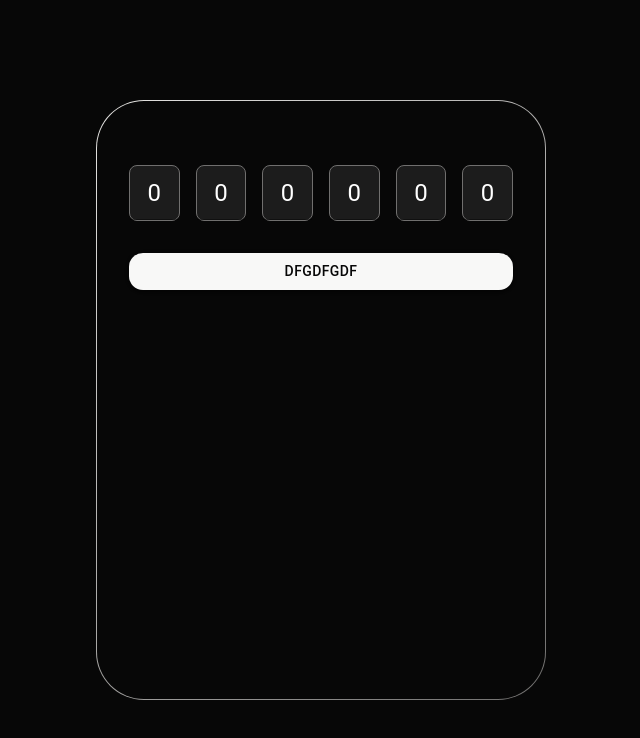
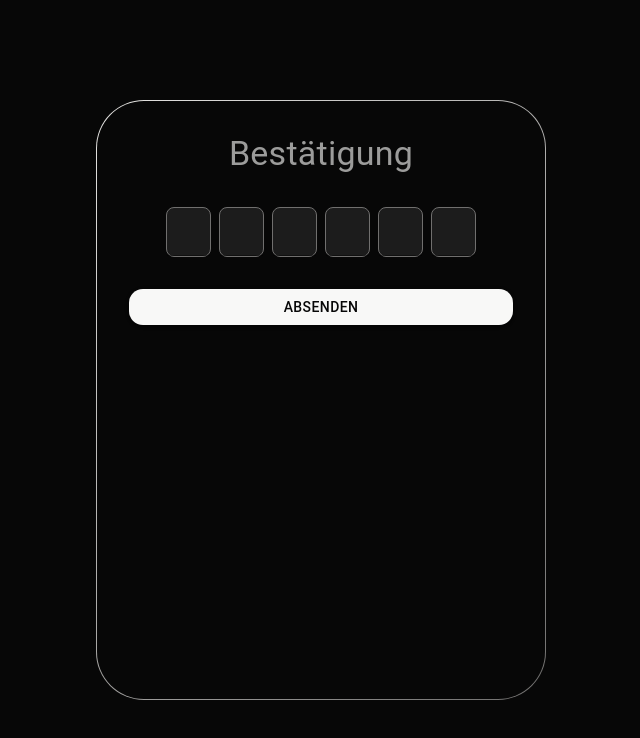
Before and after one commit to BaldrProgrammer/letter, a Next.js app in the folder client/: page /auth/verify-code in a window 1280 px wide. Shown: the top 738 px of the page, without its empty margins (319-959 px from the left). Built offline with nearby package versions, Linux system fonts and the light colour scheme.

Commit message:
habe zweite Stufe der Autorizierung gemacht

```diff
--- a/client/package.json
+++ b/client/package.json
@@ -12,11 +12,13 @@
     "@emotion/react": "^11.14.0",
     "@emotion/styled": "^11.14.1",
     "@mui/material": "^9.0.1",
+    "js-cookie": "^3.0.8",
     "next": "16.2.6",
     "react": "19.2.4",
     "react-dom": "19.2.4"
   },
   "devDependencies": {
+    "@types/js-cookie": "^3.0.6",
     "@types/node": "^20",
     "@types/react": "^19",
     "@types/react-dom": "^19",
--- a/client/src/components/Forms/VerifyCodForm.tsx
+++ b/client/src/components/Forms/VerifyCodForm.tsx
@@ -1,48 +1,75 @@
 'use client'
 
-import {Box, Typography} from "@mui/material";
+import { Box, Typography } from "@mui/material";
 import ButtonLetter from "@/components/Buttons/ButtonLertter";
 import InputCode from "@/components/Inputs/InputCode";
 import useVerifyCode from "@/hooks/actions/useVerifyCode";
-import {useEffect, useState} from "react";
-import { useSearchParams } from "next/navigation";
-import {check_code} from "@/types/actions";
+import { useEffect, useState } from "react";
+import { useSearchParams, useRouter } from "next/navigation";
+import Cookies from "js-cookie";
 
-export default function VerifyCodForm(){
+export default function VerifyCodForm() {
 
-    const [code, setCode] = useState<number>(0)
-    const {post, error, loading} = useVerifyCode()
+    const [email, setEmail] = useState<string>('');
+    const [auth, setAuth] = useState<boolean>(false);
+    const { post, error, loading } = useVerifyCode();
+    const search = useSearchParams();
+    const navigate = useRouter();
 
-    const search = useSearchParams()
+    useEffect(() => {
+        const token = Cookies.get('token');
+        setAuth(!!token);
+        const emailParam = search.get('email');
+        if (emailParam) {
+            setEmail(emailParam);
+        }
+    }, [search]);
 
+    const handleVerify = async (completedCode: string) => {
+        if (!completedCode || completedCode.length !== 6 || loading || !email) return;
 
-    const VerifyCode = (code:string) =>{
-        if(code || loading) return
+        const numericCode = parseInt(completedCode, 10);
+        const success = await post({
+            email: email,
+            code: numericCode,
+            is_Login: auth,
+        });
+        if (success) {
+            console.log("Успешная авторизация/подтверждение!");
+            if (!auth) {
+                navigate.push('/auth/reg');
+            } else {
+                navigate.push('/p/chats');
+            }
+        }
+    };
 
-    }
-
-    return(
+    return (
         <Box
             sx={{
                 height: 600,
                 width: 450,
                 borderRadius: 12,
-                padding:4,
-
-                display:'flex',
+                padding: 4,
+                display: 'flex',
                 flexDirection: 'column',
-
                 border: '1px solid transparent',
                 background: 'linear-gradient(#070707, #070707) padding-box, linear-gradient(135deg, #E5E4E2, #706f6e) border-box',
             }}
         >
-            <Typography>
+            <Typography sx={{ color: '#9c9c9b', textAlign: 'center' }} variant={'h4'}>
+                Bestätigung
+            </Typography>
 
-            </Typography>
-            <InputCode onComplete={VerifyCode} length={6} value={code}/>
+            {email && (
+                <Typography sx={{ color: '#666', textAlign: 'center', mt: 1, fontSize: '14px' }}>
+                    Код отправлен на {email}
+                </Typography>
+            )}
+            <InputCode onComplete={handleVerify} length={6} />
             <ButtonLetter>
-                dfgdfgdf
+                {loading ? "Überprüfung..." : "Absenden"}
             </ButtonLetter>
         </Box>
-    )
+    );
 }
--- a/client/src/components/Inputs/InputCode.tsx
+++ b/client/src/components/Inputs/InputCode.tsx
@@ -2,61 +2,65 @@
 import { useRef, useState } from "react";
 import { Box, Input } from "@mui/material";
 
-interface CodeInputProps {
+interface InputCodeProps {
     length?: number;
     onComplete: (code: string) => void;
-    value:number,
 }
 
-export default function InputCode({ length = 6, onComplete, value }: CodeInputProps) {
-    const [code, setCode] = useState<string[]>(new Array(length).fill(""));
+export default function InputCode({ length = 6, onComplete }: InputCodeProps) {
+    // Внутренний массив для раздельного хранения каждой цифры
+    const [codeArray, setCodeArray] = useState<string[]>(new Array(length).fill(""));
     const inputsRef = useRef<HTMLInputElement[]>([]);
 
     const handleChange = (value: string, index: number) => {
+        // Разрешаем только цифры
         if (/[^0-9]/.test(value)) return;
 
-        const newCode = [...code];
-        newCode[index] = value.slice(-1);
-        setCode(newCode);
+        const newCodeArray = [...codeArray];
+        // Берем только последний введенный символ
+        newCodeArray[index] = value.slice(-1);
+        setCodeArray(newCodeArray);
 
+        // Если цифра введена, фокус на следующую ячейку
         if (value && index < length - 1) {
             inputsRef.current[index + 1]?.focus();
         }
 
-        const fullCode = newCode.join("");
+        // Если заполнили последнюю ячейку, склеиваем код и отдаем наверх
+        const fullCode = newCodeArray.join("");
         if (fullCode.length === length) {
             onComplete(fullCode);
         }
     };
 
     const handleKeyDown = (e: React.KeyboardEvent<HTMLInputElement>, index: number) => {
-
-        if (e.key === "Backspace" && !code[index] && index > 0) {
-            const newCode = [...code];
-            newCode[index - 1] = "";
-            setCode(newCode);
+        // Стирание по Backspace
+        if (e.key === "Backspace" && !codeArray[index] && index > 0) {
+            const newCodeArray = [...codeArray];
+            newCodeArray[index - 1] = "";
+            setCodeArray(newCodeArray);
             inputsRef.current[index - 1]?.focus();
         }
     };
 
     return (
-        <Box sx={{ display: 'flex', gap: 2, justifyContent: 'center', my: 4 }}>
-            {code.map((num, idx) => (
+        <Box sx={{ display: 'flex', gap: 1, justifyContent: 'center', my: 4 }}>
+            {codeArray.map((num, idx) => (
                 <Input
                     key={idx}
                     inputRef={(el) => (inputsRef.current[idx] = el)}
-                    value={value}
+                    value={num} // Индивидуальное значение для КАЖДОЙ ячейки
                     onChange={(e) => handleChange(e.target.value, idx)}
                     onKeyDown={(e:any) => handleKeyDown(e, idx)}
                     slotProps={{
                         input: {
                             maxLength: 1,
-                            style: { textAlign: 'center', fontSize: '24px', color: '#fff' }
+                            style: { textAlign: 'center', fontSize: '20px', color: '#fff' }
                         }
                     }}
                     sx={{
-                        width: 56,
-                        height: 56,
+                        width: 45,
+                        height: 50,
                         backgroundColor: '#1c1c1c',
                         border: '1px solid #706f6e',
                         borderRadius: 2,
--- a/client/src/hooks/actions/useVerifyCode.ts
+++ b/client/src/hooks/actions/useVerifyCode.ts
@@ -8,8 +8,9 @@ export default function useVerifyCode() {
 
     const post = async (data:check_code) => {
         setLoading(true)
+        console.log(data)
         try{
-            const response = await fetch(`${URL}/check_code`, {
+            const response = await fetch(`${URL}/auth/check_code`, {
                 method:'POST',
                 headers:{
                     'Content-Type': 'application/json',
```
Also changed, not shown: 1 other file (tests, documents, lock files or other folders).
